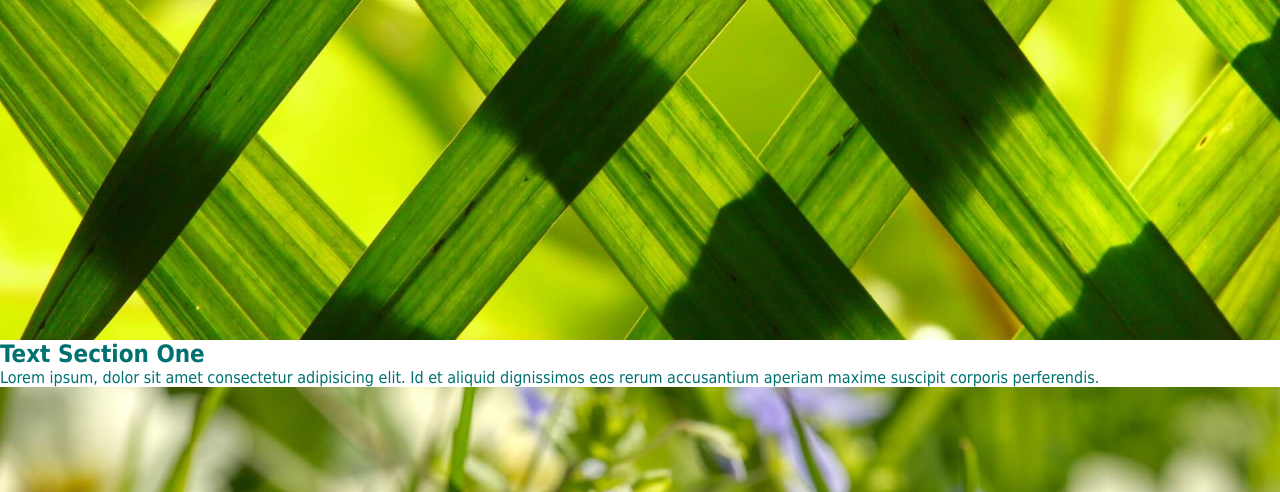
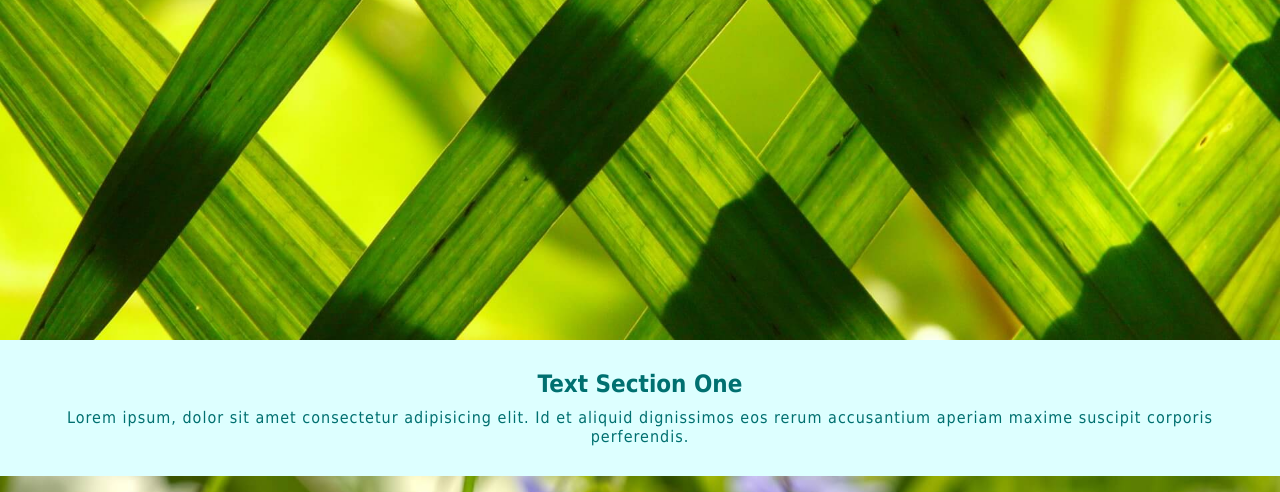
Before and after one commit to milan978gh/parallsite-3, a plain HTML site: page index.html in a window 1280 px wide. Shown: the part 460-952 px from the top of the page. Drawn offline with nearby package versions, Linux system fonts and the light colour scheme.

Commit message:
section css done

```diff
--- a/css/style.css
+++ b/css/style.css
@@ -11,6 +11,7 @@ body, html{
     color: #007070;
     height: 100%;
 }
+
 .pimg1, .pimg2{
     position: relative;
     background-position: center;
@@ -26,6 +27,7 @@ body, html{
     background-image: url(../img/pimg2.jpg);
     min-height: 500px;
 }
+
 .ptext{
     position: absolute;
     top: 50%;
@@ -63,3 +65,16 @@ body, html{
     border: 5px solid #ff4500;
     padding: 5px 50px;
 }
+
+.section{
+    padding: 30px ;
+    text-align: center;
+    background-color: #ddffff;
+}
+.section h1{
+    margin-bottom: 10px;
+}
+.section p{
+    line-height: 1.2;
+    letter-spacing: 1px;
+}
```
